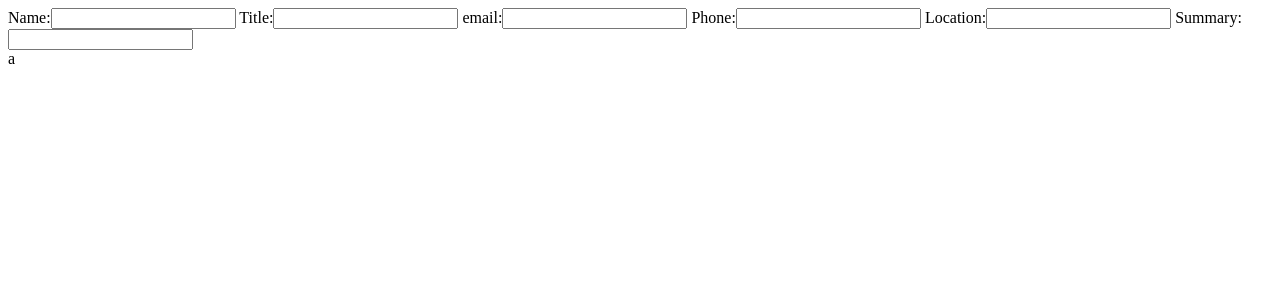
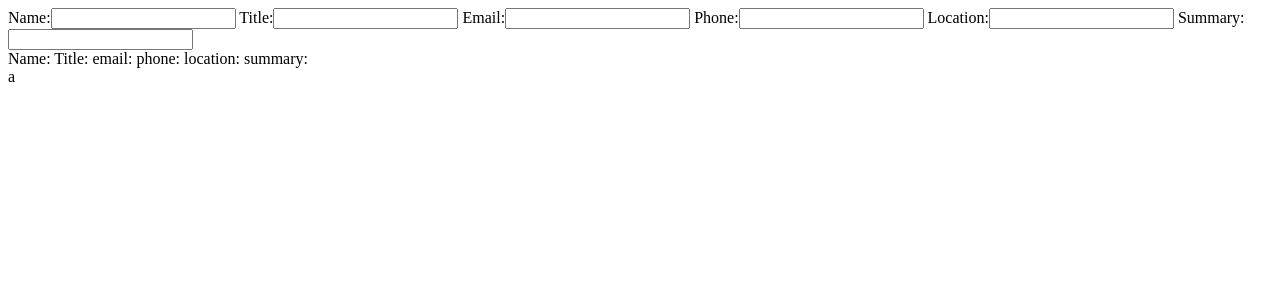
Before and after one commit to Waldorfio/cv-application, a React (Create React App) app: page / in a window 1280 px wide. Shown: the top 300 px of the page. Built offline with nearby package versions, Linux system fonts and the light colour scheme.

Commit message:
Pass current state into form component

```diff
--- a/src/components/GeneralInfo.js
+++ b/src/components/GeneralInfo.js
@@ -1,4 +1,5 @@
-import React, { Component } from "react"
+import React, { Component } from 'react'
+import Form from './Form'
 
 class GeneralInfo extends Component {
     constructor(props) {
@@ -22,33 +23,39 @@ class GeneralInfo extends Component {
     }
 
     nameChange(e) {
+        e.preventDefault();
         this.setState({
             name: e.target.value,
         })
     }
     titleChange(e) {
+        e.preventDefault();
         this.setState({
             title: e.target.value,
         })
     }
     emailChange(e) {
+        e.preventDefault();
         this.setState({
             email: e.target.value,
         })
     }
     phoneChange(e) {
+        e.preventDefault();
         this.setState({
             phone: e.target.value,
         })
     }
     locationChange(e) {
+        e.preventDefault();
         this.setState({
             location: e.target.value,
         })
     }
     summaryChange(e) {
+        e.preventDefault();
         this.setState({
-            sunmmary: e.target.value,
+            summary: e.target.value,
         })
     }
 
@@ -58,11 +65,12 @@ class GeneralInfo extends Component {
                 <form>
                     <label> Name:<input type="text" id="name" onChange={this.nameChange}></input></label>
                     <label> Title:<input type="text" id="title" onChange={this.titleChange}></input></label>
-                    <label> email:<input type="text" id="email" onChange={this.emailChange}></input></label>
+                    <label> Email:<input type="text" id="email" onChange={this.emailChange}></input></label>
                     <label> Phone:<input type="text" id="phone" onChange={this.phoneChange}></input></label>
                     <label> Location:<input type="text" id="location" onChange={this.locationChange}></input></label>
                     <label> Summary:<input type="text" id="summary" onChange={this.summaryChange}></input></label>
                 </form>
+                < Form general={this.state} />
             </div>
         )
     }
```
